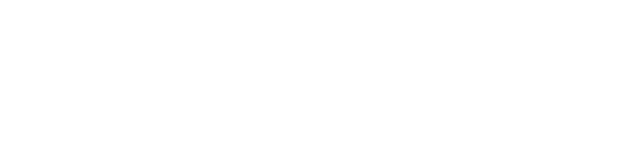
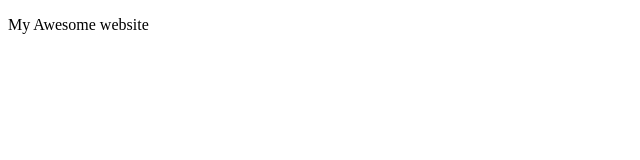
Before and after one commit to Varsha-04-05/git-tutorial, a plain HTML site: page index.html in a window 1280 px wide. Shown: the whole page, without its empty margins (0-640 px from the left). Drawn offline with Linux system fonts and the light colour scheme.

Commit message:
Redesigned

```diff
--- a/index.html
+++ b/index.html
@@ -3,9 +3,9 @@
 <head>
     <meta charset="UTF-8">
     <meta name="viewport" content="width=device-width, initial-scale=1.0">
-    <title>Document</title>
+    <title>Home -My Website</title>
 </head>
 <body>
-
+    <p>My Awesome website</p>
 </body>
 </html>
```
